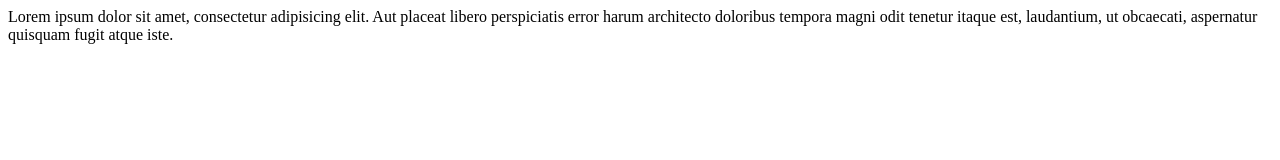
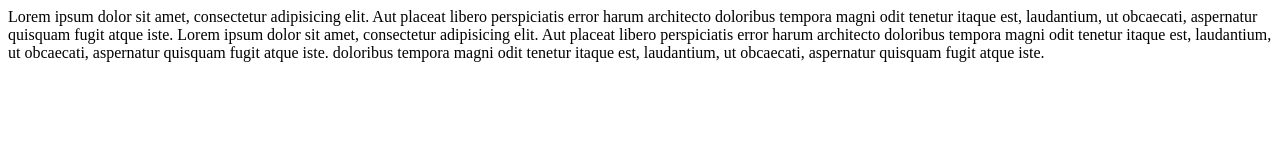
Before and after one commit to Amadou02/projet-git, a plain HTML site: page index.html in a window 1280 px wide. Drawn offline with Linux system fonts and the light colour scheme.

Commit message:
ajout d'un second p

```diff
--- a/index.html
+++ b/index.html
@@ -8,5 +8,8 @@
 <body>
     Lorem ipsum dolor sit amet, consectetur adipisicing elit. Aut placeat libero perspiciatis error harum architecto
     doloribus tempora magni odit tenetur itaque est, laudantium, ut obcaecati, aspernatur quisquam fugit atque iste.
+    Lorem ipsum dolor sit amet, consectetur adipisicing elit. Aut placeat libero perspiciatis error harum architecto
+    doloribus tempora magni odit tenetur itaque est, laudantium, ut obcaecati, aspernatur quisquam fugit atque iste.
+    doloribus tempora magni odit tenetur itaque est, laudantium, ut obcaecati, aspernatur quisquam fugit atque iste.
 </body>
 </html>
```
